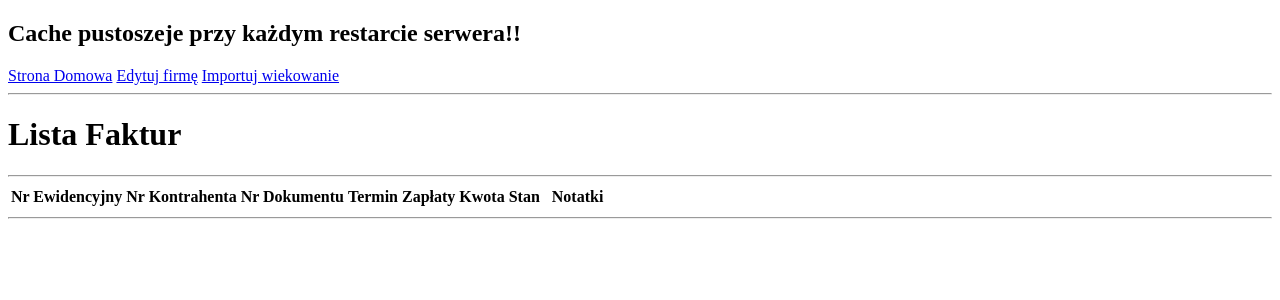
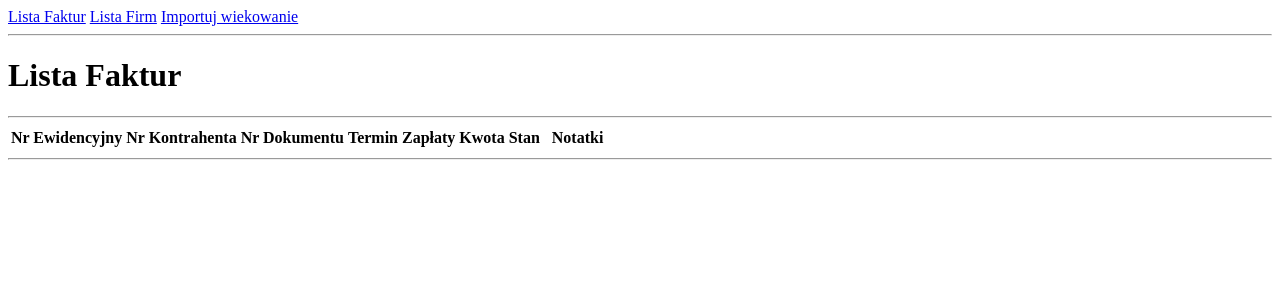
Before and after one commit to Coding-StudioZA/dcms, a Symfony app: template templates/views/listInvoices.html.twig in a window 1280 px wide. Shown: the top 300 px of the page. Run offline with Twig, Linux system fonts and the light colour scheme; the template is opened without the code that fills it, so the values that code supplies are empty; some libraries are stand-ins or nearby versions.

Commit message:
readme v2

```diff
--- a/templates/base.html.twig
+++ b/templates/base.html.twig
@@ -7,9 +7,8 @@
     </head>
     <body>
     <nav>
-        <h2>Cache pustoszeje przy każdym restarcie serwera!!</h2>
-        <a href="{{ path('invoices_list') }}">Strona Domowa</a>
-        <a href="{{ path('companies_list') }}">Edytuj firmę</a>
+        <a href="{{ path('invoices_list') }}">Lista Faktur</a>
+        <a href="{{ path('companies_list') }}">Lista Firm</a>
         <a href="{{ path('import_invoices') }}">Importuj wiekowanie</a>
     </nav>
         {% block body %}{% endblock %}
```
Also changed, not shown: README.md, src/Controller/MyController.php (line endings or trailing spaces).
